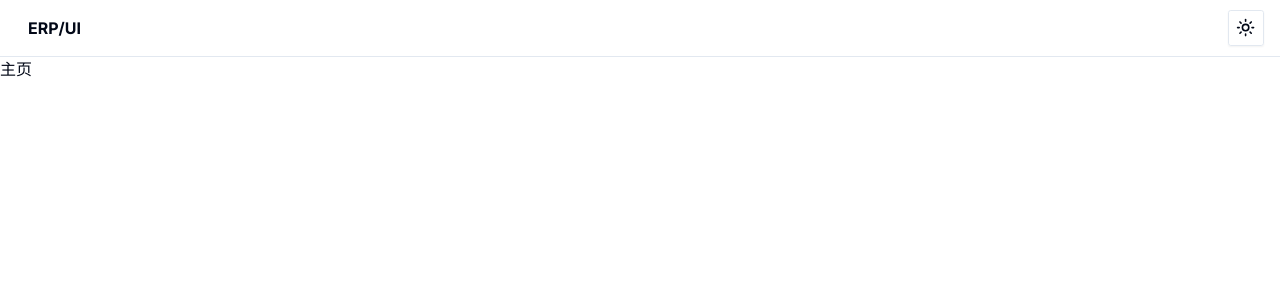
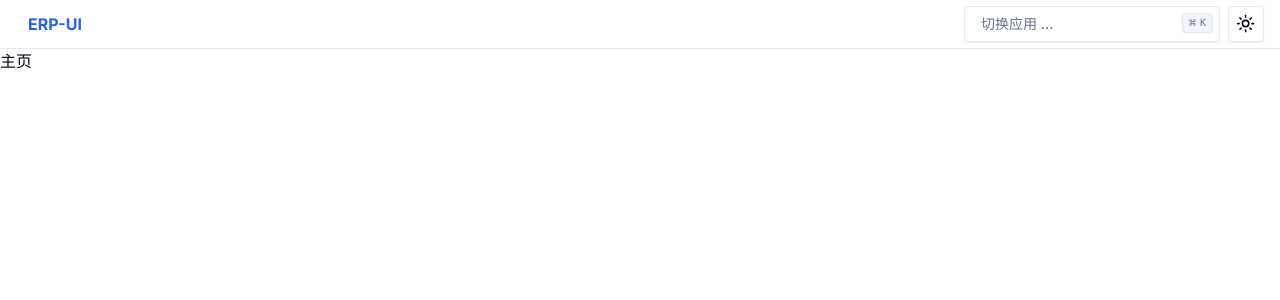
Before and after one commit to YMS-QC/erp-ui, a Next.js app: page / in a window 1280 px wide. Shown: the top 300 px of the page. Built offline with nearby package versions, Linux system fonts and the light colour scheme.

Commit message:
重试移动端

```diff
--- a/src/app/layout.tsx
+++ b/src/app/layout.tsx
@@ -22,7 +22,6 @@ export default function RootLayout({ children }: { children: React.ReactNode })
                         disableTransitionOnChange
                     >
                         <SiteHeader />
-                        {/* <Menu /> */}
                         {children}
                     </ThemeProvider>
                 </div>
--- a/src/components/command-menu.tsx
+++ b/src/components/command-menu.tsx
@@ -51,14 +51,14 @@ export function CommandMenu({ ...props }: DialogProps) {
                 onClick={() => setOpen(true)}
                 {...props}
             >
-                <span className="hidden lg:inline-flex">Search documentation...</span>
-                <span className="inline-flex lg:hidden">Search...</span>
+                <span className="hidden lg:inline-flex">切换应用 ...</span>
+                <span className="inline-flex lg:hidden">搜索 ...</span>
                 <kbd className="pointer-events-none absolute right-1.5 top-1.5 hidden h-5 select-none items-center gap-1 rounded border bg-muted px-1.5 font-mono text-[10px] font-medium opacity-100 sm:flex">
                     <span className="text-xs">⌘</span>K
                 </kbd>
             </Button>
             <CommandDialog open={open} onOpenChange={setOpen}>
-                <CommandInput placeholder="Type a command or search..." />
+                <CommandInput placeholder="输入命令或转到..." />
                 <CommandList>
                     <CommandEmpty>No results found.</CommandEmpty>
                     <CommandGroup heading="Links">
@@ -96,18 +96,18 @@ export function CommandMenu({ ...props }: DialogProps) {
                         </CommandGroup>
                     ))}
                     <CommandSeparator />
-                    <CommandGroup heading="Theme">
+                    <CommandGroup heading="切换主题">
                         <CommandItem onSelect={() => runCommand(() => setTheme('light'))}>
                             <SunIcon className="mr-2 h-4 w-4" />
-                            Light
+                            明亮模式
                         </CommandItem>
                         <CommandItem onSelect={() => runCommand(() => setTheme('dark'))}>
                             <MoonIcon className="mr-2 h-4 w-4" />
-                            Dark
+                            黑暗模式
                         </CommandItem>
                         <CommandItem onSelect={() => runCommand(() => setTheme('system'))}>
                             <LaptopIcon className="mr-2 h-4 w-4" />
-                            System
+                            跟随系统
                         </CommandItem>
                     </CommandGroup>
                 </CommandList>
--- a/src/components/main-nav.tsx
+++ b/src/components/main-nav.tsx
@@ -13,9 +13,14 @@ export function MainNav() {
     return (
         <div className="hidden md:flex md:items-center md:justify-between">
             <Link href="/" className="mr-6 px-3 flex items-center">
-                <span className="hidden font-bold sm:inline-block">{siteConfig.name}</span>
+                <span className="hidden font-bold text-primary sm:inline-block">
+                    {siteConfig.name}
+                </span>
             </Link>
             <nav className="flex items-center space-x-6 text-sm font-medium">
+                {/* <div className="w-full flex-1 md:w-auto md:flex-none">
+                    <CommandMenu />
+                </div> */}
                 {/* <Link
                     href="/docs"
                     className={cn(
--- a/src/components/mobile-nav.tsx
+++ b/src/components/mobile-nav.tsx
@@ -34,7 +34,7 @@ export function MobileNav() {
             <SheetContent side="left" className="pr-0">
                 <MobileLink href="/" className="flex items-center" onOpenChange={setOpen}>
                     <Logo className="mr-2 h-4 w-4" />
-                    <span className="font-bold">{siteConfig.name}</span>
+                    <span className="font-bold text-primary">{siteConfig.name}</span>
                 </MobileLink>
                 <ScrollArea className="my-4 h-[calc(100vh-8rem)] pb-10 pl-6">
                     <div className="flex flex-col space-y-3">
--- a/src/components/site-header.tsx
+++ b/src/components/site-header.tsx
@@ -1,16 +1,18 @@
+import { CommandMenu } from '@/components/command-menu';
 import { MainNav } from '@/components/main-nav';
+import { MobileNav } from '@/components/mobile-nav';
 import { ModeToggle } from '@/components/mode-toggle';
 
 export function SiteHeader() {
     return (
         <header className="supports-backdrop-blur:bg-background/60 sticky top-0 z-50 w-full border-b bg-background/95 backdrop-blur">
-            <div className="p1 px-2 lg:px-4 flex h-14 items-center justify-between">
+            <div className="p1 px-2 lg:px-4 flex h-12 items-center justify-between">
                 <MainNav />
-                {/* <MobileNav /> */}
+                <MobileNav />
                 <div className="flex flex-1 items-center justify-between space-x-2 md:justify-end">
-                    {/* <div className="w-full flex-1 md:w-auto md:flex-none">
+                    <div className="w-full flex-1 md:w-auto md:flex-none">
                         <CommandMenu />
-                    </div> */}
+                    </div>
                     <nav className="flex items-center">
                         <ModeToggle />
                     </nav>
--- a/src/config/site.ts
+++ b/src/config/site.ts
@@ -1,5 +1,5 @@
 export const siteConfig = {
-    name: 'ERP/UI',
+    name: 'ERP-UI',
     url: '',
     ogImage: '',
     description: '',
```
